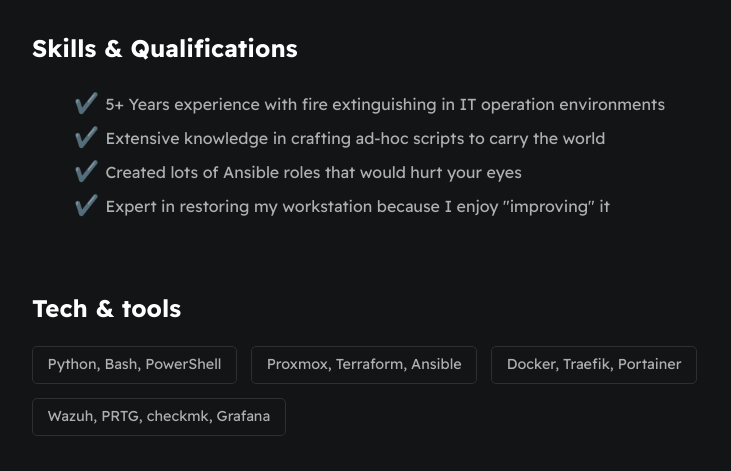
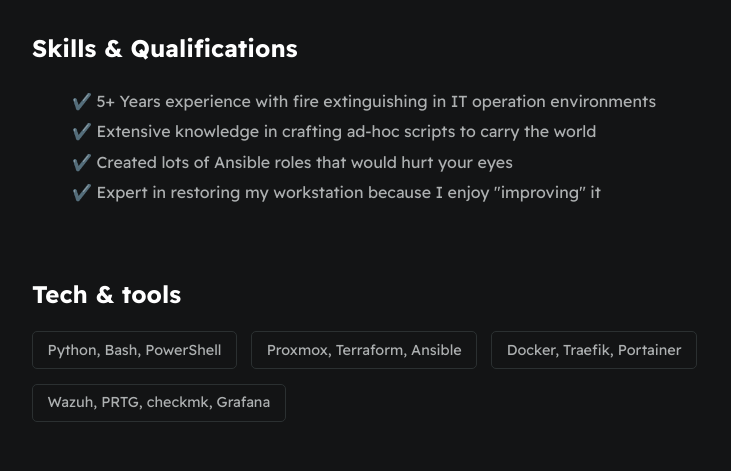
Before and after one commit to fredrikscode/resume, a plain HTML site: page index.html in a window 1280 px wide. Shown: the part 292-763 px from the top of the page, without its empty margins (274-1005 px from the left). Drawn offline with Linux system fonts and the light colour scheme.

Commit message:
Removed all except color

```diff
--- a/styles/main.css
+++ b/styles/main.css
@@ -125,10 +125,6 @@ li{
 
 .green-checkmark {
     color: rgb(66, 212, 66);
-    display: inline-block;
-    padding: 2px;
-    border: 0;
-    font-size: 20px; /* adjust the size as needed */
 }
 
 #wrapper--techstack__items{
```
